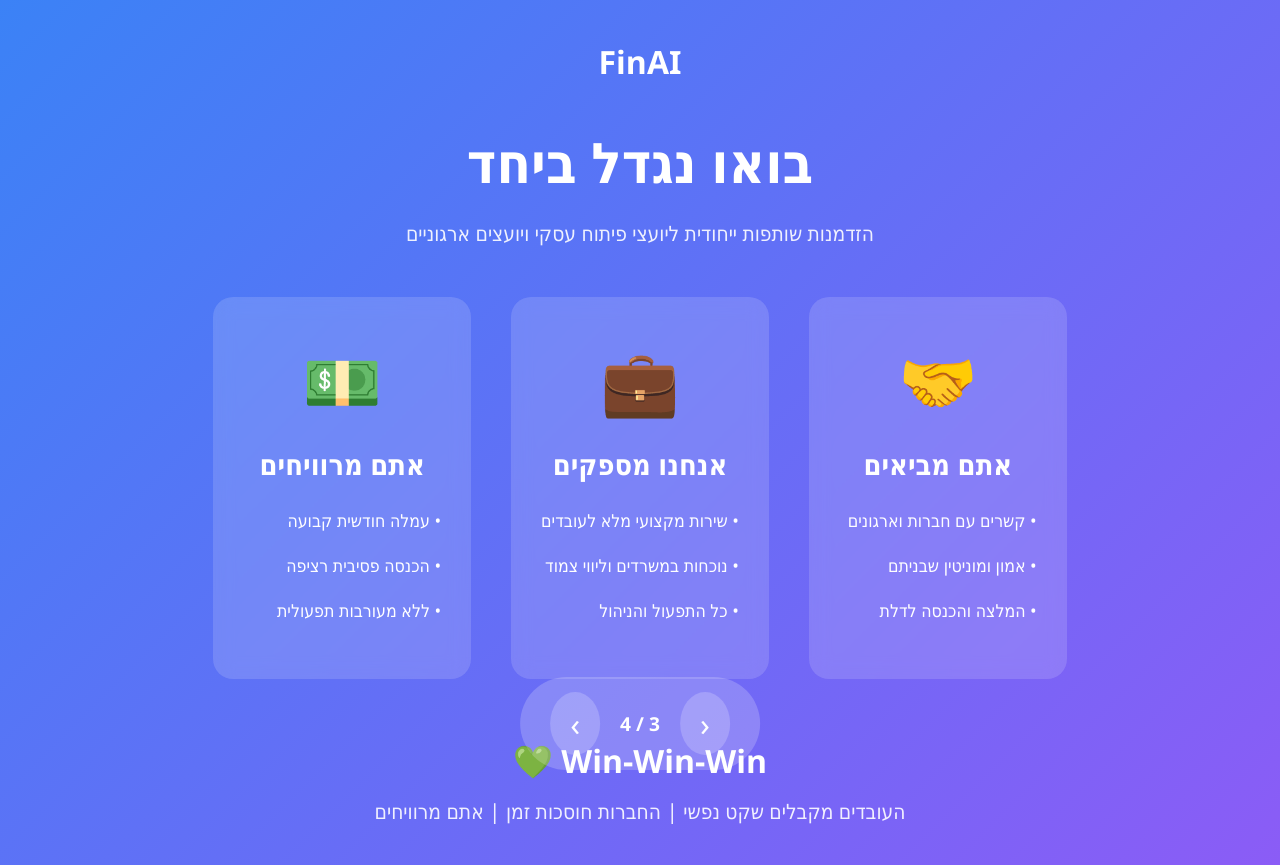
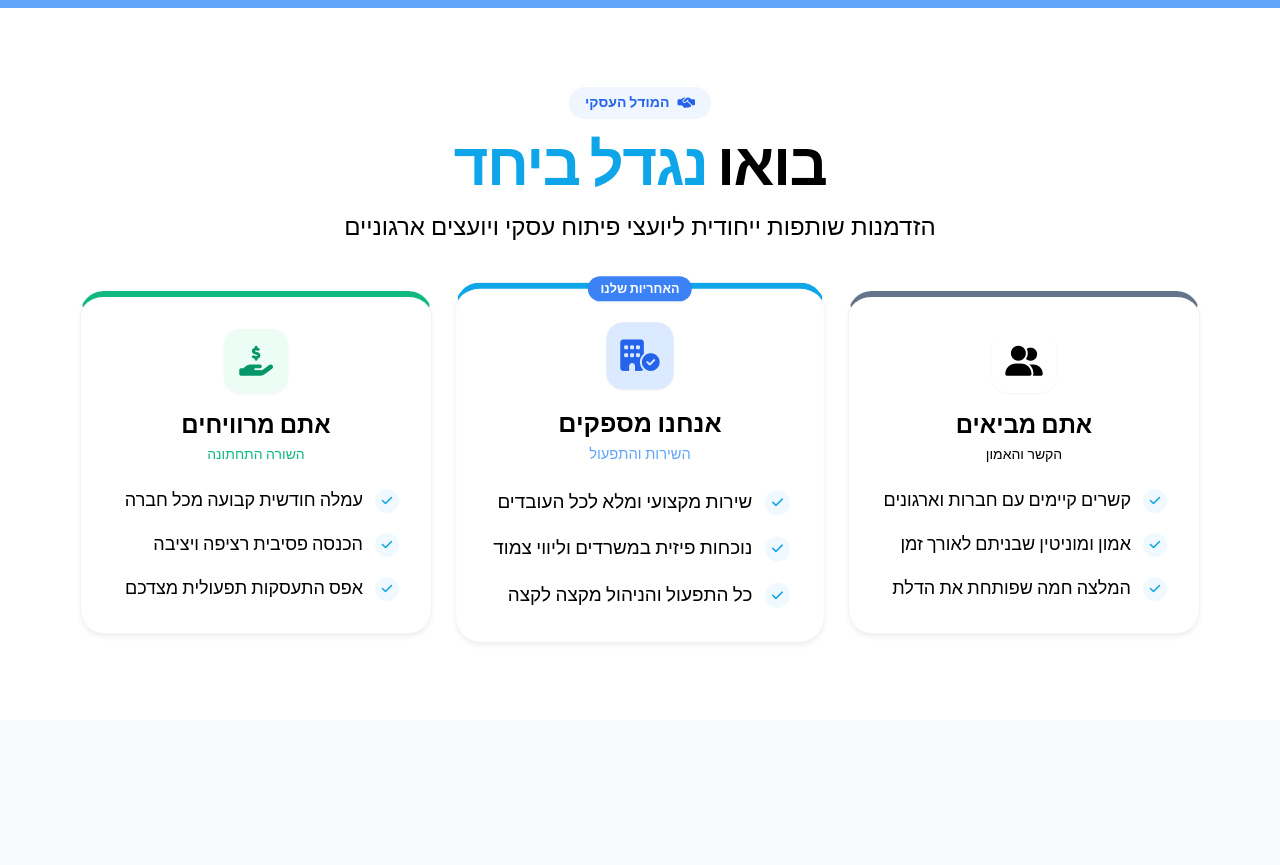
Before and after one commit to nitzanFinAI/FinAI-Partnership, a plain HTML site: page slide3.html in a window 1280 px wide. After the commit the page ends 800 px from the top, so only its background shows below. Drawn offline with nearby package versions, Linux system fonts and the light colour scheme.

Commit message:
slide3.html

```diff
--- a/slide3.html
+++ b/slide3.html
@@ -1,189 +1,179 @@
 <!DOCTYPE html>
-<html lang="he" dir="rtl">
+
+<html dir="rtl" lang="he">
 <head>
-    <meta charset="UTF-8">
-    <meta name="viewport" content="width=device-width, initial-scale=1.0">
-    <title>FinAI - שותפות</title>
+<meta charset="utf-8"/>
+<meta content="width=1280, height=720, initial-scale=1.0" name="viewport"/>
+<title>FinAI - בואו נגדל ביחד</title>
+<!-- Tailwind CSS -->
+<link href="https://cdn.jsdelivr.net/npm/tailwindcss@2.2.19/dist/tailwind.min.css" rel="stylesheet"/>
+<!-- Font Awesome -->
+<link href="https://cdn.jsdelivr.net/npm/@fortawesome/fontawesome-free@6.4.0/css/all.min.css" rel="stylesheet"/>
+<!-- Google Fonts: Rubik for Hebrew -->
+<link href="https://fonts.googleapis.com/css2?family=Rubik:wght@300;400;500;700;900&amp;display=swap" rel="stylesheet"/>
 <style>
-        * {
+        body {
+            font-family: 'Rubik', sans-serif;
             margin: 0;
             padding: 0;
-            box-sizing: border-box;
+            background-color: #f8fafc; /* Slate 50 */
+        }
+        .slide-container {
+            width: 1280px;
+            height: 720px;
+            position: relative;
+            overflow: hidden;
+            display: flex;
+            flex-direction: column;
+            background-color: #ffffff;
+        }
+        /* Custom FinAI Blue Palette */
+        .text-finai-blue { color: #0ea5e9; } /* Sky 500 */
+        .bg-finai-blue { background-color: #0ea5e9; }
+        .text-finai-dark { color: #0f172a; } /* Slate 900 */
+        .bg-finai-light { background-color: #e0f2fe; } /* Sky 100 */
+
+        .blob-shape {
+            position: absolute;
+            border-radius: 50%;
+            z-index: 0;
         }
 
-        body {
-            font-family: 'Segoe UI', Tahoma, Geneva, Verdana, sans-serif;
-            background: linear-gradient(135deg, #3b82f6 0%, #8b5cf6 100%);
-            min-height: 100vh;
+        .role-card {
+            background: white;
+            border-radius: 1.5rem;
+            box-shadow: 0 4px 6px -1px rgba(0, 0, 0, 0.05), 0 2px 4px -1px rgba(0, 0, 0, 0.03);
+            border: 1px solid #f1f5f9;
+            transition: all 0.3s ease;
+            height: 100%;
             display: flex;
-            justify-content: center;
-            align-items: center;
-            color: white;
+            flex-direction: column;
         }
 
-        .container {
-            max-width: 1200px;
-            padding: 40px;
-            text-align: center;
+        .role-card:hover {
+            transform: translateY(-8px);
+            box-shadow: 0 20px 25px -5px rgba(0, 0, 0, 0.1), 0 10px 10px -5px rgba(0, 0, 0, 0.04);
         }
 
-        .logo {
-            font-size: 32px;
-            font-weight: bold;
-            margin-bottom: 40px;
+        .check-icon {
+            background-color: #f0f9ff;
+            color: #0ea5e9;
+            width: 24px;
+            height: 24px;
+            border-radius: 50%;
+            display: flex;
+            align-items: center;
+            justify-content: center;
+            font-size: 12px;
+            flex-shrink: 0;
         }
 
-        h1 {
-            font-size: 3.5rem;
-            font-weight: 900;
-            margin-bottom: 20px;
-        }
-
-        .subtitle {
-            font-size: 1.3rem;
-            margin-bottom: 50px;
-            opacity: 0.9;
-        }
-
-        .columns {
-            display: grid;
-            grid-template-columns: repeat(3, 1fr);
-            gap: 40px;
-            margin: 50px 0;
-        }
-
-        .column {
-            background: rgba(255,255,255,0.15);
-            backdrop-filter: blur(10px);
-            padding: 40px 30px;
-            border-radius: 20px;
-            text-align: right;
-        }
-
-        .column-icon {
-            font-size: 4rem;
-            margin-bottom: 20px;
-            text-align: center;
-        }
-
-        .column h3 {
-            font-size: 1.8rem;
-            margin-bottom: 20px;
-            text-align: center;
-        }
-
-        .column ul {
-            list-style: none;
-            font-size: 1.1rem;
-            line-height: 2;
-        }
-
-        .column ul li {
-            margin-bottom: 10px;
-        }
-
-        .footer-text {
-            font-size: 2rem;
-            font-weight: 700;
-            margin-top: 60px;
-        }
-
-        .footer-subtext {
-            font-size: 1.3rem;
-            margin-top: 15px;
-            opacity: 0.9;
-        }
-
-        .nav {
-            position: fixed;
-            bottom: 30px;
-            left: 50%;
-            transform: translateX(-50%);
-            display: flex;
-            gap: 20px;
-            align-items: center;
-            background: rgba(255,255,255,0.2);
-            padding: 15px 30px;
-            border-radius: 50px;
-        }
-
-        .nav a {
-            color: white;
-            text-decoration: none;
-            font-size: 2rem;
-            padding: 10px 20px;
-            background: rgba(255,255,255,0.2);
-            border-radius: 50%;
-            transition: background 0.3s;
-        }
-
-        .nav a:hover {
-            background: rgba(255,255,255,0.3);
-        }
-
-        .page-num {
-            font-weight: bold;
-            font-size: 1.2rem;
-        }
+        /* Specific card borders/accents */
+        .card-you { border-top: 6px solid #64748b; }
+        .card-we { border-top: 6px solid #0ea5e9; }
+        .card-earn { border-top: 6px solid #10b981; }
     </style>
 </head>
 <body>
-    <div class="container">
-        <div class="logo">FinAI</div>
-
-        <h1>בואו נגדל ביחד</h1>
-        <p class="subtitle">הזדמנות שותפות ייחודית ליועצי פיתוח עסקי ויועצים ארגוניים</p>
-
-        <div class="columns">
-            <div class="column">
-                <div class="column-icon">🤝</div>
-                <h3>אתם מביאים</h3>
-                <ul>
-                    <li>• קשרים עם חברות וארגונים</li>
-                    <li>• אמון ומוניטין שבניתם</li>
-                    <li>• המלצה והכנסה לדלת</li>
-                </ul>
+<div class="slide-container">
+<!-- Background Decorations -->
+<div class="blob-shape bg-blue-50 w-[800px] h-[800px] -bottom-64 -right-32 opacity-40"></div>
+<div class="blob-shape bg-slate-50 w-[600px] h-[600px] -top-32 -left-32 opacity-60"></div>
+<div class="absolute top-0 right-0 w-full h-2 bg-blue-400 z-20"></div>
+<!-- Content Wrapper -->
+<div class="relative z-10 flex-1 flex flex-col px-20 py-10 justify-center">
+<!-- Header -->
+<div class="text-center mb-12">
+<div class="inline-flex items-center gap-2 px-4 py-1.5 bg-blue-50 text-blue-600 rounded-full text-sm font-semibold mb-4">
+<i class="fa-solid fa-handshake-simple"></i>
+<p>המודל העסקי</p>
 </div>
-
-            <div class="column">
-                <div class="column-icon">💼</div>
-                <h3>אנחנו מספקים</h3>
-                <ul>
-                    <li>• שירות מקצועי מלא לעובדים</li>
-                    <li>• נוכחות במשרדים וליווי צמוד</li>
-                    <li>• כל התפעול והניהול</li>
-                </ul>
+<h1 class="text-6xl font-black text-slate-800 tracking-tight mb-4">
+                    בואו <span class="text-finai-blue">נגדל ביחד</span>
+</h1>
+<p class="text-2xl text-slate-500 font-light max-w-3xl mx-auto">
+                    הזדמנות שותפות ייחודית ליועצי פיתוח עסקי ויועצים ארגוניים
+                </p>
 </div>
-
-            <div class="column">
-                <div class="column-icon">💵</div>
-                <h3>אתם מרוויחים</h3>
-                <ul>
-                    <li>• עמלה חודשית קבועה</li>
-                    <li>• הכנסה פסיבית רציפה</li>
-                    <li>• ללא מעורבות תפעולית</li>
-                </ul>
+<!-- 3 Columns Container -->
+<div class="w-full max-w-6xl mx-auto grid grid-cols-3 gap-8 items-stretch h-[420px]">
+<!-- Column 1: You Bring -->
+<div class="role-card card-you p-8">
+<div class="flex flex-col items-center text-center mb-6">
+<div class="w-16 h-16 bg-slate-100 text-slate-600 rounded-2xl flex items-center justify-center text-3xl mb-4 shadow-sm">
+<i class="fa-solid fa-user-group"></i>
+</div>
+<h3 class="text-2xl font-bold text-slate-800">אתם מביאים</h3>
+<p class="text-sm text-slate-400 mt-1">הקשר והאמון</p>
+</div>
+<div class="flex-1 space-y-5">
+<div class="flex items-start gap-3">
+<div class="check-icon bg-slate-100 text-slate-600"><i class="fa-solid fa-check"></i></div>
+<p class="text-slate-600 font-medium text-lg leading-tight">קשרים קיימים עם חברות וארגונים</p>
+</div>
+<div class="flex items-start gap-3">
+<div class="check-icon bg-slate-100 text-slate-600"><i class="fa-solid fa-check"></i></div>
+<p class="text-slate-600 font-medium text-lg leading-tight">אמון ומוניטין שבניתם לאורך זמן</p>
+</div>
+<div class="flex items-start gap-3">
+<div class="check-icon bg-slate-100 text-slate-600"><i class="fa-solid fa-check"></i></div>
+<p class="text-slate-600 font-medium text-lg leading-tight">המלצה חמה שפותחת את הדלת</p>
 </div>
 </div>
-
-        <p class="footer-text">Win-Win-Win 💚</p>
-        <p class="footer-subtext">העובדים מקבלים שקט נפשי | החברות חוסכות זמן | אתם מרוויחים</p>
 </div>
-
-    <div class="nav">
-        <a href="slide2.html">‹</a>
-        <span class="page-num">3 / 4</span>
-        <a href="slide4.html">›</a>
+<!-- Column 2: We Provide -->
+<div class="role-card card-we p-8 relative transform scale-105 z-10 shadow-xl border-blue-100">
+<div class="absolute -top-3 left-1/2 transform -translate-x-1/2 bg-blue-500 text-white text-xs font-bold px-3 py-1 rounded-full shadow-sm">
+                        האחריות שלנו
                     </div>
-
-    <script>
-        document.addEventListener('keydown', (e) => {
-            if (e.key === 'ArrowRight' || e.key === ' ') {
-                window.location.href = 'slide4.html';
-            } else if (e.key === 'ArrowLeft') {
-                window.location.href = 'slide2.html';
-            }
-        });
-    </script>
+<div class="flex flex-col items-center text-center mb-6">
+<div class="w-16 h-16 bg-blue-100 text-blue-600 rounded-2xl flex items-center justify-center text-3xl mb-4 shadow-sm">
+<i class="fa-solid fa-building-circle-check"></i>
+</div>
+<h3 class="text-2xl font-bold text-slate-800">אנחנו מספקים</h3>
+<p class="text-sm text-blue-400 mt-1">השירות והתפעול</p>
+</div>
+<div class="flex-1 space-y-5">
+<div class="flex items-start gap-3">
+<div class="check-icon"><i class="fa-solid fa-check"></i></div>
+<p class="text-slate-700 font-medium text-lg leading-tight">שירות מקצועי ומלא לכל העובדים</p>
+</div>
+<div class="flex items-start gap-3">
+<div class="check-icon"><i class="fa-solid fa-check"></i></div>
+<p class="text-slate-700 font-medium text-lg leading-tight">נוכחות פיזית במשרדים וליווי צמוד</p>
+</div>
+<div class="flex items-start gap-3">
+<div class="check-icon"><i class="fa-solid fa-check"></i></div>
+<p class="text-slate-700 font-medium text-lg leading-tight">כל התפעול והניהול מקצה לקצה</p>
+</div>
+</div>
+</div>
+<!-- Column 3: You Earn -->
+<div class="role-card card-earn p-8">
+<div class="flex flex-col items-center text-center mb-6">
+<div class="w-16 h-16 bg-green-50 text-green-600 rounded-2xl flex items-center justify-center text-3xl mb-4 shadow-sm">
+<i class="fa-solid fa-hand-holding-dollar"></i>
+</div>
+<h3 class="text-2xl font-bold text-slate-800">אתם מרוויחים</h3>
+<p class="text-sm text-green-500 mt-1">השורה התחתונה</p>
+</div>
+<div class="flex-1 space-y-5">
+<div class="flex items-start gap-3">
+<div class="check-icon bg-green-50 text-green-600"><i class="fa-solid fa-check"></i></div>
+<p class="text-slate-600 font-medium text-lg leading-tight">עמלה חודשית קבועה מכל חברה</p>
+</div>
+<div class="flex items-start gap-3">
+<div class="check-icon bg-green-50 text-green-600"><i class="fa-solid fa-check"></i></div>
+<p class="text-slate-600 font-medium text-lg leading-tight">הכנסה פסיבית רציפה ויציבה</p>
+</div>
+<div class="flex items-start gap-3">
+<div class="check-icon bg-green-50 text-green-600"><i class="fa-solid fa-check"></i></div>
+<p class="text-slate-600 font-medium text-lg leading-tight">אפס התעסקות תפעולית מצדכם</p>
+</div>
+</div>
+</div>
+</div>
+</div>
+</div>
 </body>
 </html>
```
Lines whose indentation alone changed are shown as unchanged.
